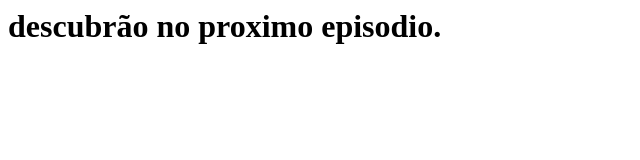
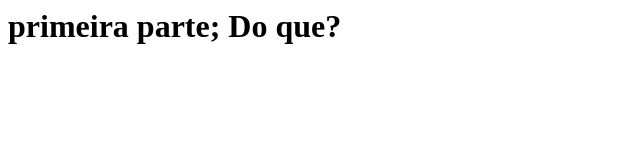
Before and after one commit to RafaelHenriqueRamalho/WebAcademy4, a plain HTML site: page index.html in a window 1280 px wide. Shown: the whole page, without its empty margins (0-640 px from the left). Drawn offline with Linux system fonts and the light colour scheme.

Commit message:
three commit

```diff
--- a/index.html
+++ b/index.html
@@ -2,6 +2,6 @@
 	<head>
 	</head>
 	<body>
-	<h1> descubrão no proximo episodio. </h1>
+	<h1> primeira parte; Do que? </h1>
 	</body>
 </html>
```
